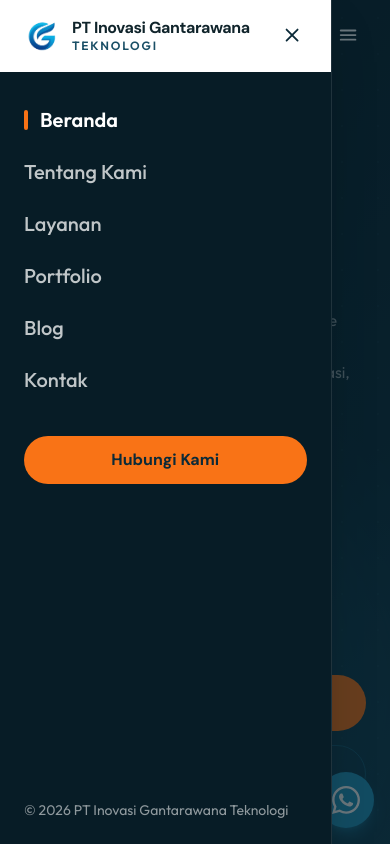
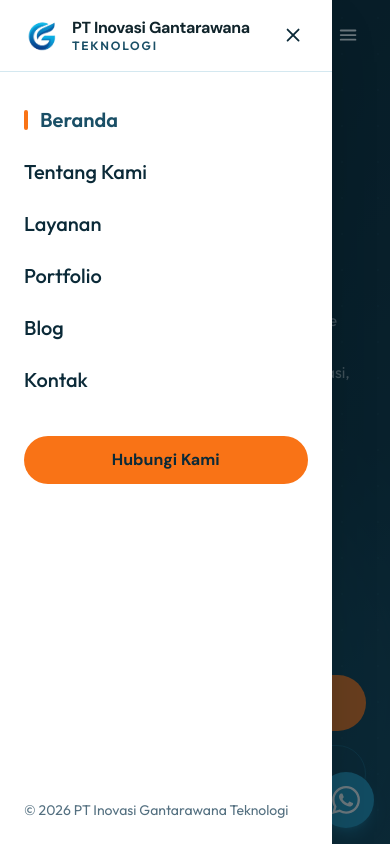
Before and after one commit to MUHIM24/CMS-IGT, a Next.js app: page / in a window 390 px wide. Both pictures are taken after a click on the button 349 px from the left and 36 px from the top of the page. Shown: the top 844 px of the page. Built offline with nearby package versions, Linux system fonts and the light colour scheme.

Commit message:
Judul SEO pendek untuk sitelinks, nama situs PT IGT, hapus Jakarta dari metadata; panel menu mobile putih

```diff
--- a/components/layout/Navbar.tsx
+++ b/components/layout/Navbar.tsx
@@ -129,12 +129,12 @@ export function Navbar() {
         />
         <nav
           aria-label="Menu utama"
-          className={`absolute inset-y-0 left-0 bg-brand-deeper flex w-[85%] max-w-sm flex-col overflow-y-auto border-r border-white/10 shadow-2xl transition-transform duration-300 ${
+          className={`absolute inset-y-0 left-0 flex w-[85%] max-w-sm flex-col overflow-y-auto bg-white shadow-2xl transition-transform duration-300 ${
             open ? "translate-x-0" : "-translate-x-full"
           }`}
         >
-          <div className="flex h-[72px] shrink-0 items-center justify-between bg-white px-6">
-            {/* Panel dibalik (permintaan user): bagian atas putih dengan logo teks gelap, bagian menu navy */}
+          <div className="border-border flex h-[72px] shrink-0 items-center justify-between border-b bg-white px-6">
+            {/* Panel putih seluruhnya (keputusan user): logo teks gelap, TEKNOLOGI brand-mid (brand-light terlalu pucat di putih) */}
             <Link href="/" onClick={() => setOpen(false)} className="flex items-center gap-3">
               <Image src="/logo-icon.png" alt="" width={36} height={36} className="h-9 w-9 object-contain" />
               <span className="text-left">
@@ -163,7 +163,7 @@ export function Navbar() {
                       onClick={() => setOpen(false)}
                       aria-current={isActive ? "page" : undefined}
                       className={`flex min-h-12 items-center text-xl font-medium transition-colors ${
-                        isActive ? "font-semibold text-white" : "text-white/75 hover:text-white"
+                        isActive ? "text-brand-mid font-semibold" : "text-brand-dark hover:text-brand-mid"
                       }`}
                     >
                       {isActive && <span className="bg-accent mr-3 h-5 w-1 rounded-full" aria-hidden="true" />}
@@ -184,7 +184,7 @@ export function Navbar() {
               Hubungi Kami
             </a>
 
-            <p className="mt-auto pt-8 text-sm text-white/55">
+            <p className="text-muted mt-auto pt-8 text-sm">
               &copy; {new Date().getFullYear()} PT Inovasi Gantarawana Teknologi
             </p>
           </div>
```
Also changed, not shown: 1 other file (tests, documents, lock files or other folders).
